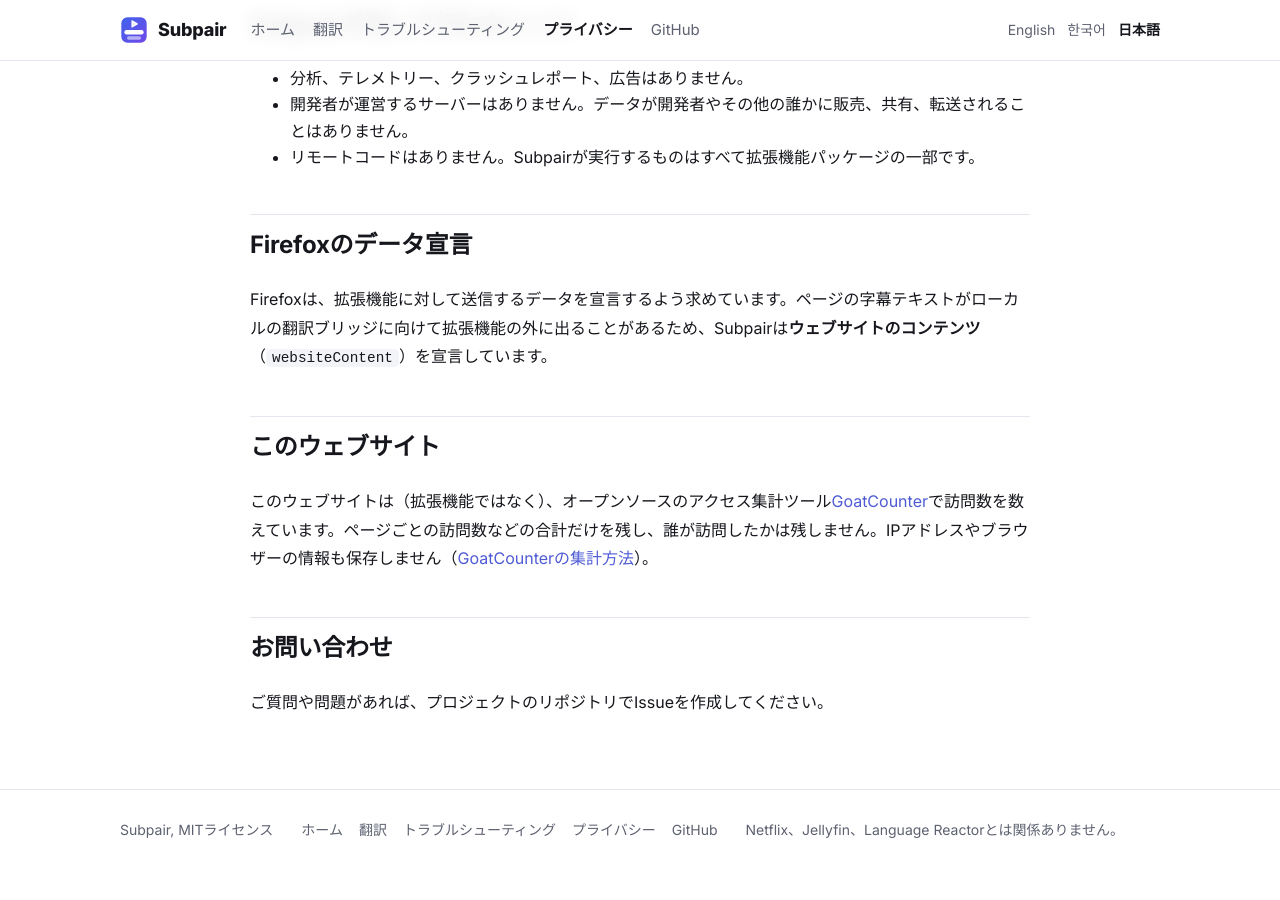
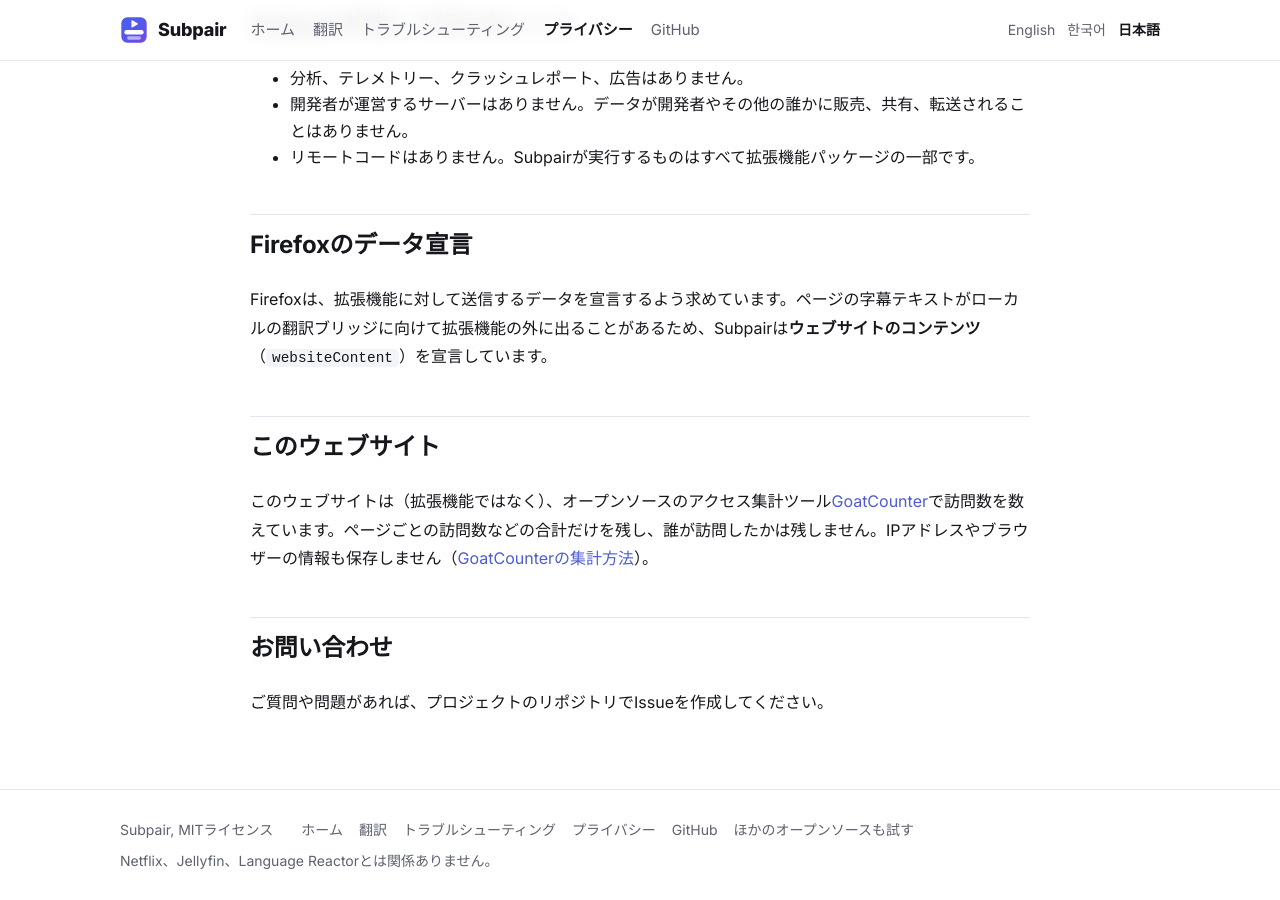
Before and after one commit to wonjoonSeol-WS/subpair, a Jekyll site: the page built from docs/ja/privacy.md, in a window 1280 px wide and 900 px high, scrolled down 1635 px. Built offline with Jekyll 4.4.1, drawn with Linux system fonts in a browser that asks for light colours; before the commit the page ends 2504 px from its top, so only the background shows below that.

Commit message:
Website: link to my other open source projects

```diff
--- a/docs/_config.yml
+++ b/docs/_config.yml
@@ -26,11 +26,14 @@
     description: "Learn a language from the shows you watch. Two subtitle lines at once on Netflix and Jellyfin, with free local translation or AI translation. An open-source alternative to Language Reactor."
     license: "MIT License"
     not_affiliated: "Not affiliated with Netflix, Jellyfin or Language Reactor."
+    more_projects: "Try my other open source projects"
   ko:
     description: "좋아하는 작품으로 외국어 공부. Netflix와 Jellyfin에서 배우는 언어와 모국어 자막을 한 화면에 띄우고, 자막이 없으면 PC나 AI로 번역해요. 무료 오픈소스 Language Reactor 대안."
     license: "MIT 라이선스"
     not_affiliated: "Netflix, Jellyfin, Language Reactor와 관련이 없습니다."
+    more_projects: "다른 오픈소스도 써 보기"
   ja:
     description: "いつも見ている作品で語学を学べます。NetflixとJellyfinで字幕を2行同時に表示し、無料のローカル翻訳やAI翻訳に対応します。Language Reactorのオープンソースの代替です。"
     license: "MITライセンス"
     not_affiliated: "Netflix、Jellyfin、Language Reactorとは関係ありません。"
+    more_projects: "ほかのオープンソースも試す"
--- a/docs/_layouts/default.html
+++ b/docs/_layouts/default.html
@@ -45,6 +45,7 @@
       <span class="footer-links">
         {% for p in nav %}<a href="{{ p.url | relative_url }}">{{ p.nav }}</a>{% endfor %}
         <a href="{{ site.repo_url }}">GitHub</a>
+        <a href="https://wonjoonseol-ws.github.io/{% if page.lang == 'ko' %}ko/{% endif %}?from=subpair">{{ t.more_projects }}</a>
       </span>
       <span class="muted">{{ t.not_affiliated }}</span>
     </div>
```
